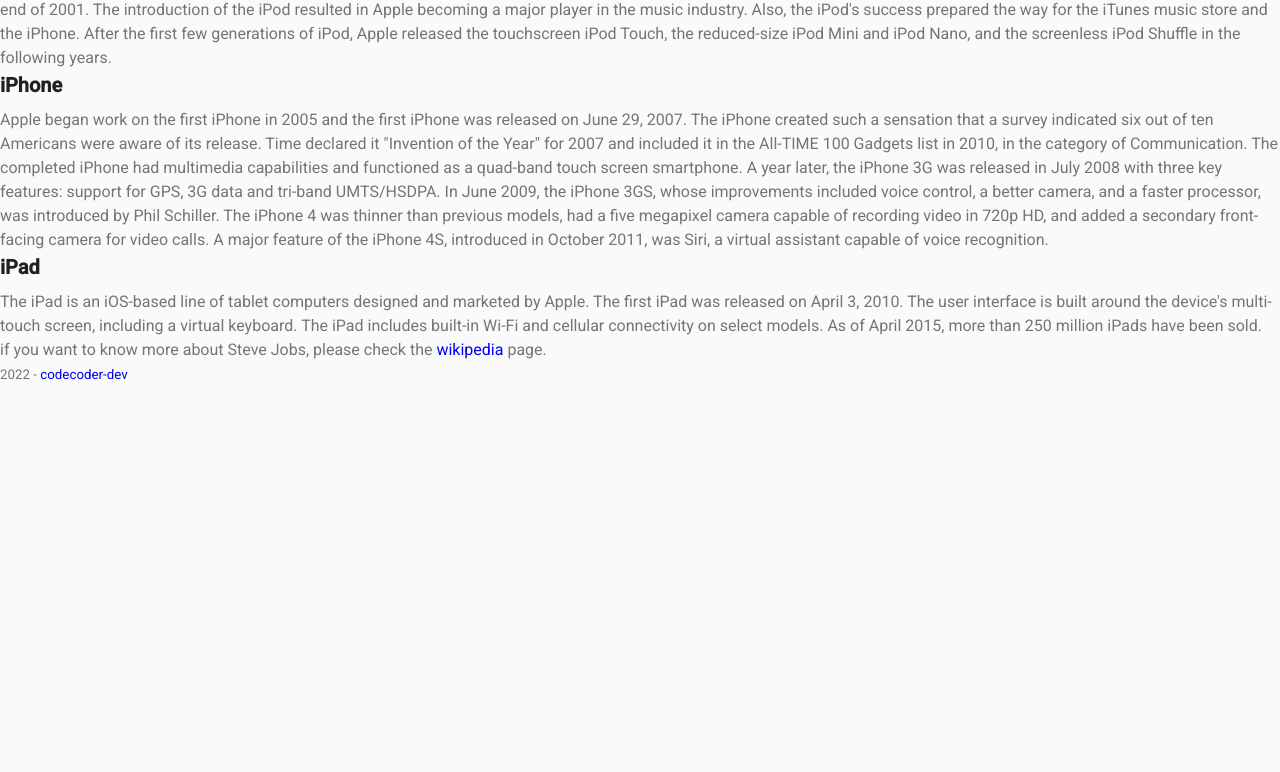
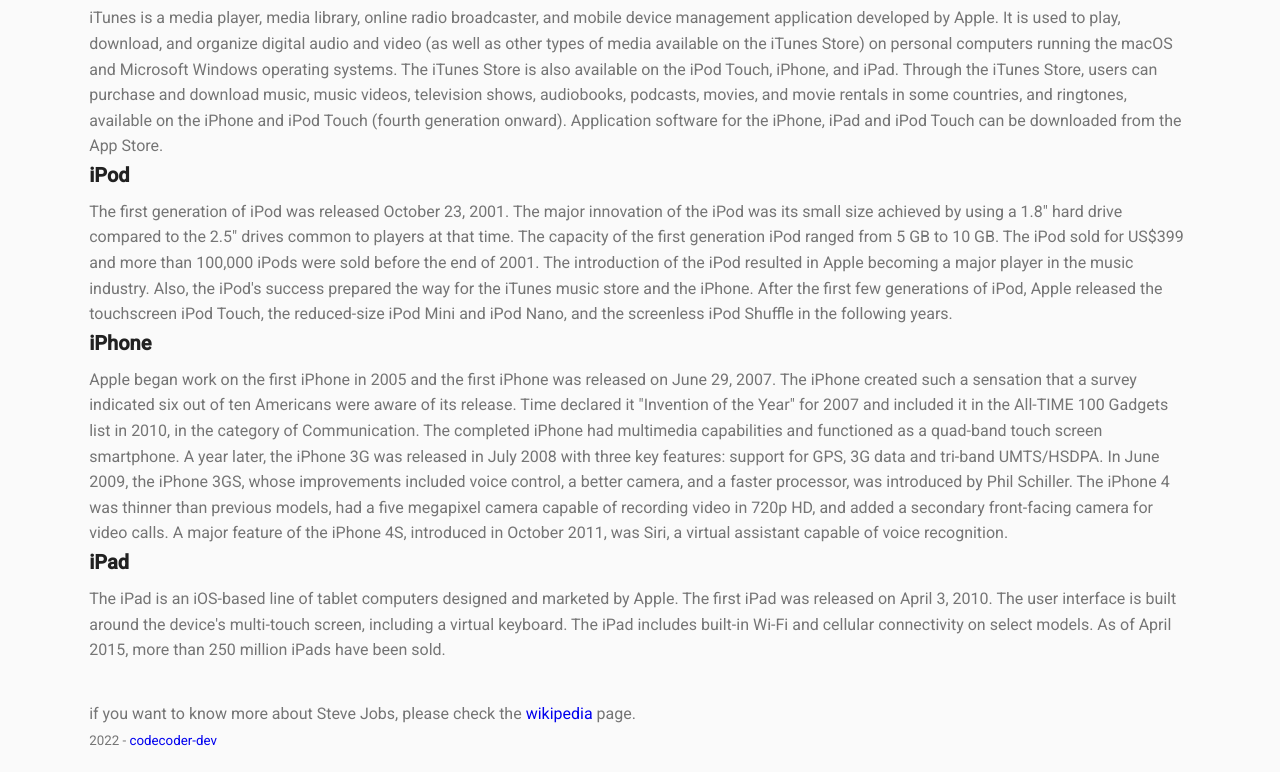
Before and after one commit to codecoder-dev/Steve-Jobs-Tribute-Innovations, a plain HTML site: page index.html in a window 1280 px wide. Shown: the part 2162-2934 px from the top of the page. Before the commit the page ends 2548 px from the top, so only its background shows below. Drawn offline with Linux system fonts and the light colour scheme.

Commit message:
Update html & css
Add container to footer, css main style update

```diff
--- a/css/style.css
+++ b/css/style.css
@@ -27,7 +27,7 @@
 /* || MAIN STYLES */
 body {
   font-family: 'Roboto', sans-serif;
-  line-height: 1.5;
+  line-height: 1.6;
   background-color: var(--light-color);
 }
 
@@ -68,5 +68,9 @@ img {
 /* END MAIN STYLES */
 
 /* || UTILITIES */
-
+.container {
+  max-width: 1140px;
+  margin: 0 auto;
+  padding: 1.2rem;
+}
 /* END UTILITIES */
--- a/index.html
+++ b/index.html
@@ -263,6 +263,7 @@
     <!-- END MAIN -->
     <!-- || FOOTER -->
     <footer>
+      <div class="container">
         <p>
           if you want to know more about Steve Jobs, please check the
           <a
@@ -281,6 +282,7 @@
             ></small
           >
         </p>
+      </div>
     </footer>
     <!-- END FOOTER -->
     <!-- || RUN TESTS -->
```
Lines whose indentation alone changed are shown as unchanged.
